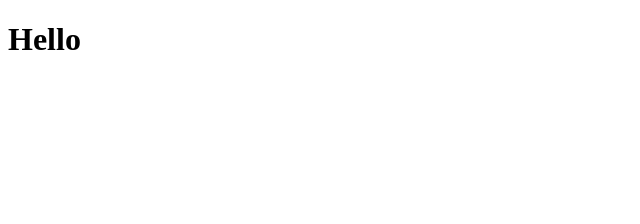
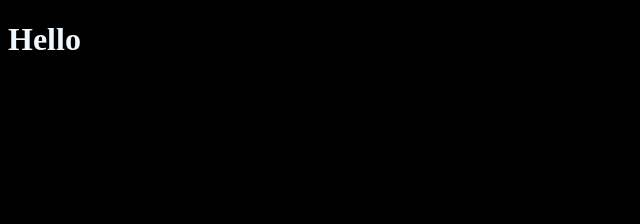
Before and after one commit to Jason272001/about-github, a plain HTML site: page index.html in a window 1280 px wide. Shown: the whole page, without its empty margins (0-640 px from the left). Drawn offline with Linux system fonts and the light colour scheme.

Commit message:
bug solve

```diff
--- a/index.html
+++ b/index.html
@@ -7,7 +7,7 @@
     <title>
         Too cool
     </title>
-    <style type="text/css" href='style.css'></style>
+    <link rel="stylesheet" href="style.css">
 </head>
 
 <body class="bod">
```
